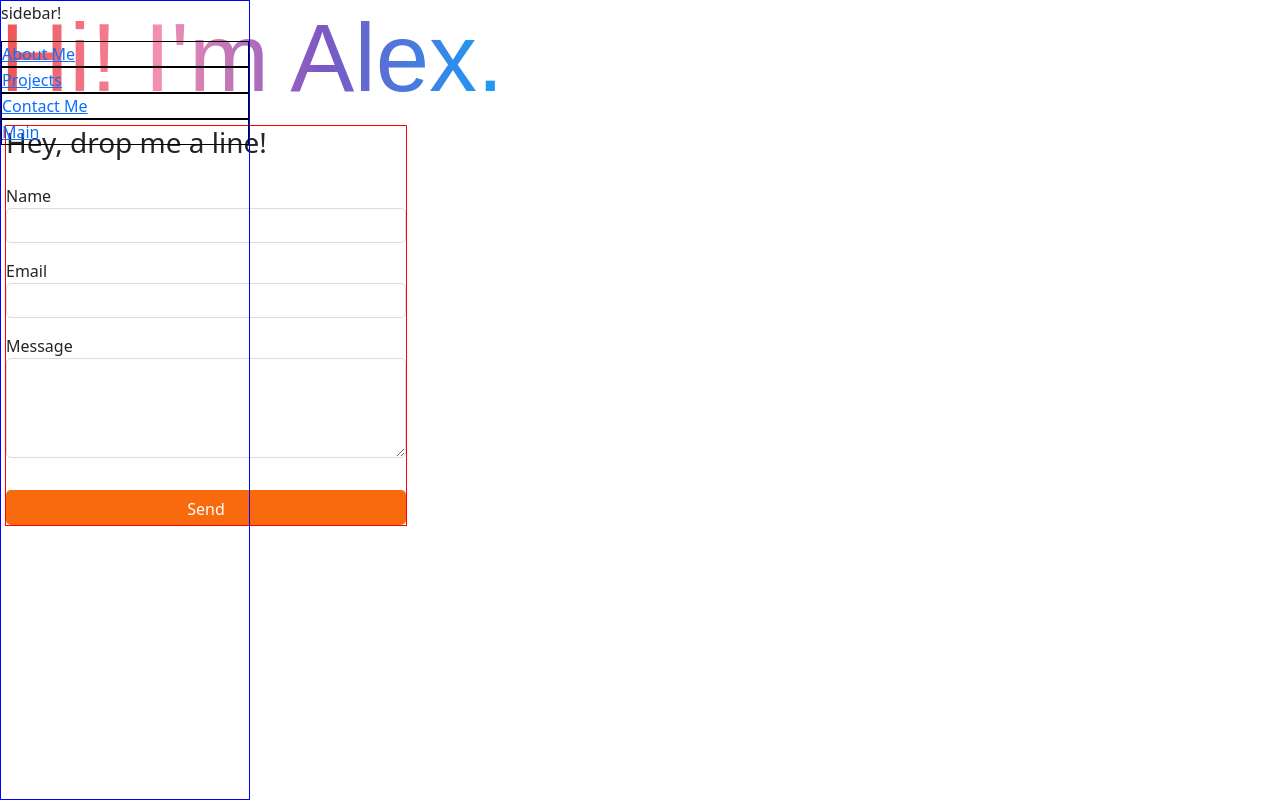
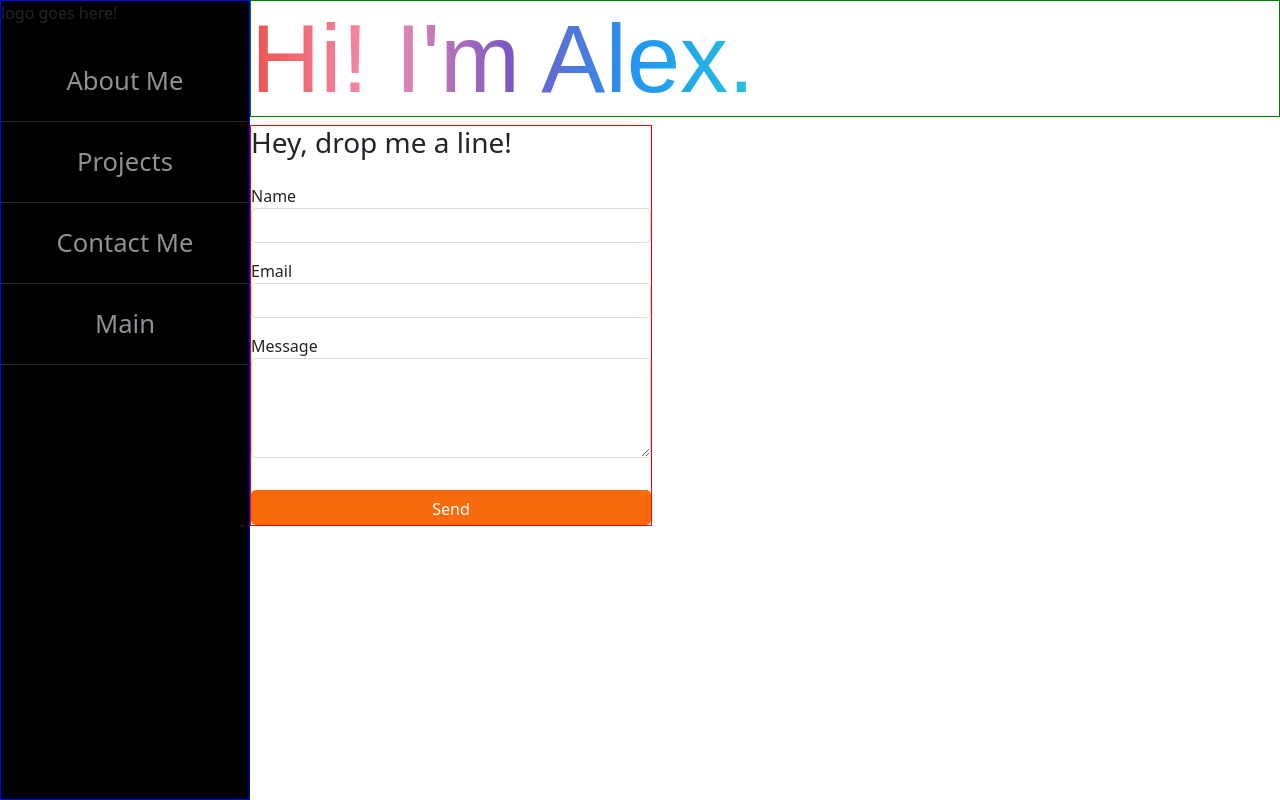
Before and after one commit to alexiusvdt/profile, a React (Create React App) app: page /contact-me in a window 1280 px wide. Built offline with nearby package versions, Linux system fonts and the light colour scheme.

Commit message:
Add styling to sidebar

```diff
--- a/src/components/App.js
+++ b/src/components/App.js
@@ -1,5 +1,4 @@
 import React from "react";
-import Header from "./Header";
 import PageControl from "./PageControl";
 // import Projects from "./Projects";
 // import ContactMe from "./ContactMe";
@@ -8,10 +7,7 @@ import PageControl from "./PageControl";
 
 function App(){
   return (
-    <>
-    <Header />
     <PageControl />
-    </>
   );
 }
 
--- a/src/components/ContactMe.js
+++ b/src/components/ContactMe.js
@@ -46,6 +46,7 @@ export default ContactForm;
 // STYLING
 const StyledContactForm = styled.div`
   width: 400px;
+  margin: auto;
   form {
     display: flex;
     align-items: flex-start;
--- a/src/components/Header.js
+++ b/src/components/Header.js
@@ -56,11 +56,13 @@ const P = styled.p`
   color: #fff;
 `
 const H1 = styled.h1 `
+  margin-left: 250px;
   margin-top: 0px;
-  margin-bottom: 10px;
+  // margin-bottom: 10px;
   font-family: sans-serif;
   font-size: 6rem;
   background: linear-gradient(to right, #ef5350, #f48fb1, #7e57c2, #2196f3, #26c6da, #43a047, #eeff41, #f9a825, #ff5722);
   -webkit-background-clip: text;
   -webkit-text-fill-color: transparent;
+  border: 1px solid green;
 `
--- a/src/components/PageControl.js
+++ b/src/components/PageControl.js
@@ -2,26 +2,25 @@ import React from 'react';
 import styled from "styled-components";
 import { BrowserRouter as Router, Routes, Route } from "react-router-dom";
 // import Socials from './Socials';
+import Header from './Header';
 import Main from './Main';
 import Projects from './Projects';
 import ContactForm from './ContactMe';
 import AboutMe from './AboutMe';
 import Sidebar from './Sidebar';
 
-// pretty sure you're writting this function incorrectly so state isnt creating correctly
-
-
 function PageControl(){
-  const leftWeight = 0.75;
-  const rightWeight = 4;
+  // const leftWeight = 0.75;
+  // const rightWeight = 4;
 
   return (
     <Router>
+      <Header />
       <Container>
         <Pane1>
           <Sidebar />
-        </Pane1>
-        <Pane2 weight={rightWeight}>
+        </Pane1 >
+        <Pane2>
         <Routes>
           <Route path="/" element={<Main />} />
           <Route path="/about-me" element={<AboutMe />} />
@@ -37,17 +36,20 @@ function PageControl(){
 export default PageControl;
 const Container = styled.div`
   display: flex;
+`;
 
-`;
+// if changin width here, also adjust width of header
+// todo: make panel weight a state effect
 const Pane1 = styled.div`
   width: 250px;
   position: absolute;
   top: 0;
   bottom: 0;
   border: 1px solid blue;
+  background-color: black;
 `;
 
 const Pane2 = styled.div`
-   border: 1px solid red;
-  margin-left: 5px;
+  border: 1px solid red;
+  margin-left: 250px;
 `;
--- a/src/components/Projects.js
+++ b/src/components/Projects.js
@@ -6,7 +6,7 @@ import styled from "styled-components";
 
 // STYLING
 const H2 = styled.h2`
-  textAlign: center
+  text-align: center
 `;
 
 const CardBox = {
--- a/src/components/Sidebar.js
+++ b/src/components/Sidebar.js
@@ -6,16 +6,31 @@ function Sidebar(){
 
   return(
     <>
-    <p>sidebar!</p>
-    <Div><Link to="/about-me">About Me</Link></Div>
-    <Div><Link to="/projects">Projects</Link></Div>
-    <Div><Link to="/contact-me">Contact Me</Link></Div>
-    <Div><Link to="/">Main</Link></Div>
+      <p>logo goes here!</p>
+      <NavLink to="/about-me">About Me</NavLink>
+      <NavLink to="/projects">Projects</NavLink>
+      <NavLink to="/contact-me">Contact Me</NavLink>
+      <NavLink to="/">Main</NavLink>
     </>
   );
 }
 
 export default Sidebar;
-const Div = styled.div`
-border: 1px solid black
+
+const NavLink = styled(Link)`
+  font-size: 1.6rem;
+  color: #909096;
+  -webkit-transition: color 0.3s, background-color 0.3s;
+  -o-transition: color 0.3s, background-color 0.3s;
+  transition: color 0.3s, background-color 0.3s;
+  text-decoration: none;
+  text-align: center;
+  width: 100%;
+  display: block;
+  line-height: 5rem;
+  border-bottom: 1px solid #282828;
 `;
+
+const Div1 = styled.div`
+  background-color: black;
+`;
```
Also changed, not shown: 1 other file (tests, documents, lock files or other folders).
